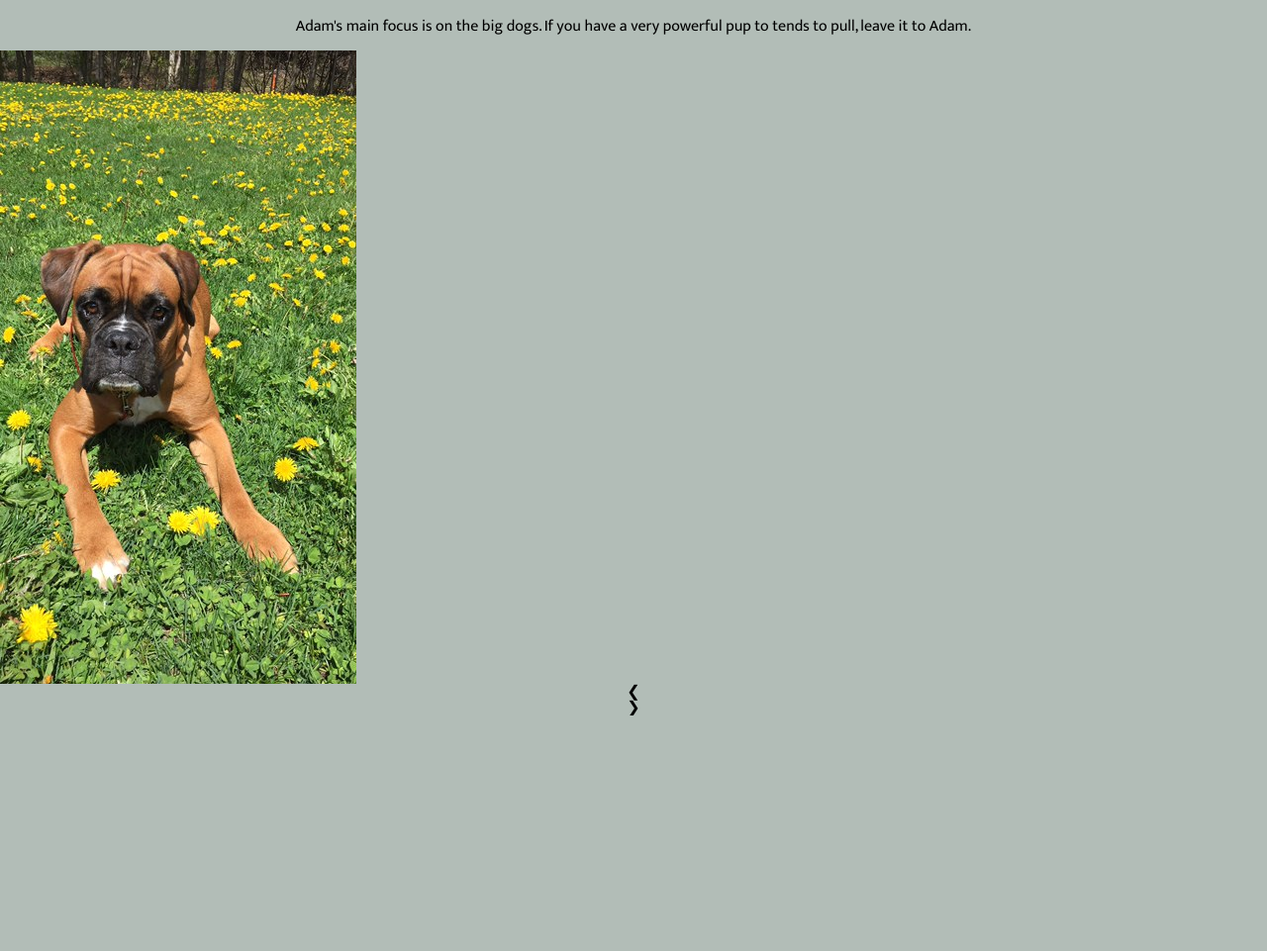
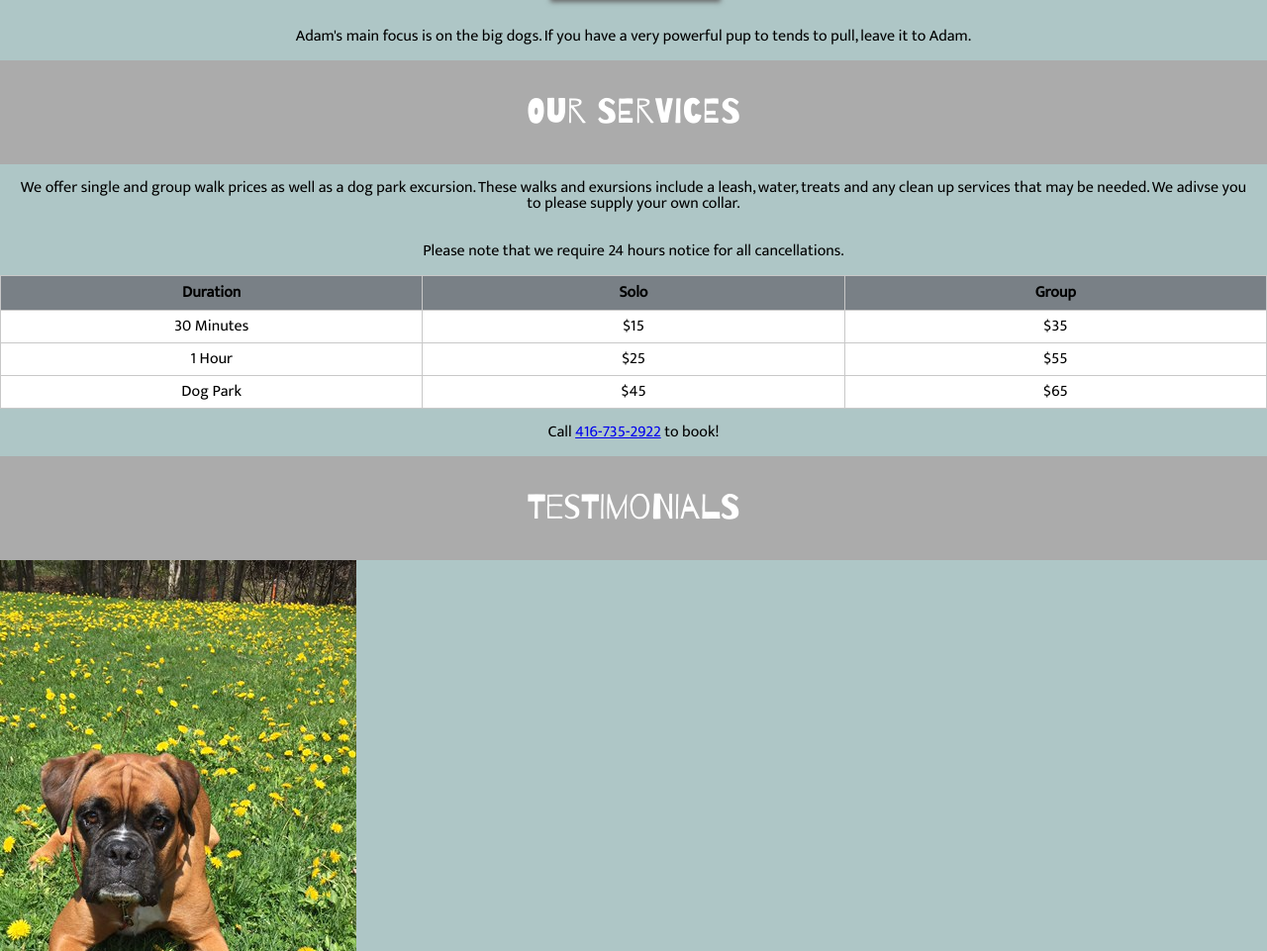
Before and after one commit to Biancagiorgio/final-project, a plain HTML site: page info.html in a window 1280 px wide. Shown: the part 985-1946 px from the top of the page at 99% size. Before the commit the page ends 1708 px from the top, so only its background shows below. Drawn offline with Linux system fonts and the light colour scheme.

Commit message:
edited info page

```diff
--- a/info.css
+++ b/info.css
@@ -14,8 +14,9 @@ header {
   text-align: center;
   font-size: 35px;
   font-family: 'Barrio';
-  color: #440D00;
+  color: white;
   padding: 1em 0 1em;
+  background-color: #ABABAB;
 }
 
 
@@ -28,12 +29,13 @@ p {
 
 body{
   text-align: center;
-  background-color: #B2BDB7;
+  background-color: #AEC6C6;
 }
 
 .michele img {
   max-width: 500px;
   margin-bottom: 10px;
+  margin-top: 10px;
   max-height: 200px;
   box-shadow: 2px 0px 5px 2px #666;
 }
@@ -56,6 +58,37 @@ body{
   margin-top: 1em;
 }
 
+.services table, .services th, .services td {
+  border: 1px solid #c8c8c8;
+  font-family: 'MuktaVaani';
+}
+
+.services table {
+  width: 100%;
+  background-color: #FFFFFF;
+}
+
+.services th {
+  background: #798086;
+  text-align: center;
+  font-weight: bold;
+  padding: 9px 0;
+}
+
+.services td {
+  width: 33%;
+  text-align: center;
+  padding: .5em;
+}
+
+..services td:first-child {
+  text-align: left;
+}
+
+.services tr:hover {
+  background-color: #2BA7A8;
+}
+
 
 .mySlides img{
   max-width: 100%;
--- a/info.html
+++ b/info.html
@@ -39,6 +39,70 @@
   </p>
 </div>
 </body>
+
+
+<header>
+  <a id="services"> Our Services </a>
+</header>
+
+
+<article>
+    <p>
+    We offer single and group walk prices as well as a dog park excursion.
+    These walks and exursions include a leash, water, treats and any clean up services
+    that may be needed.
+
+    We adivse you to please supply your own collar.
+    </p>
+
+    <p>
+      Please note that we require 24 hours notice for all cancellations.
+    </p>
+
+
+  </article>
+
+
+<a name="Our services"></a>
+<section class="services">
+
+<table>
+  <thead>
+    <tr>
+      <th>Duration</th>
+      <th>Solo</th>
+      <th>Group</th>
+    </tr>
+  </thead>
+  <tbody>
+    <tr>
+      <td>30 Minutes</td>
+      <td>$15</td>
+      <td>$35</td>
+    </tr>
+    <tr>
+      <td>1 Hour</td>
+      <td>$25</td>
+      <td>$55</td>
+    </tr>
+    <tr>
+      <td>Dog Park</td>
+      <td>$45</td>
+      <td>$65</td>
+    </tr>
+  </tbody>
+</table>
+</section>
+
+<article>
+<p id="banner_text_2">
+  Call <a href="tel:4167352922">416-735-2922</a> to book!
+</p>
+</article>
+
+<header>
+  <a id="testimonials"> Testimonials </a>
+</header>
 
 
   <div class="slideshow">
--- a/style.css
+++ b/style.css
@@ -12,8 +12,8 @@
 
 
 h1 {
- background-color: #440D00;
- color: white;
+ background-color: #798086;
+ color: #AEC6C6;
  display: block;
  max-width: 100%;
  padding: 1em;
@@ -27,9 +27,11 @@ header {
 }
 
 img{
-  max-width: 100%;
   margin-bottom: 2em;
+  max-width: 90%;
+  padding: 1em;
 }
+
 
 article {
   max-width: 100%;
@@ -44,11 +46,11 @@ article {
   text-decoration: none;
   font-family: 'Barrio';
   font-size: 20px;
-  background-color: #3B341F;
+  background-color: #AEC6C6;
   color: white;
   display: block;
-  margin: 1em 0 1em;
   padding-top: 1em;
+  padding-bottom: 1em;
 }
 
 .copyright {
@@ -57,19 +59,20 @@ font-size: 10px;
 
 footer {
   font-size: 10px;
-  background-color: #A5CBC3;
+  background-color: #ABABAB;
   max-width: 100%;
-  padding: 1em 1em;
+  padding: 1em;
 }
 
 nav ul {
-  padding-top: 1em;
+  padding-top: 0.5em;
+  padding-bottom: 0.5em;
   list-style: none;
   display: flex;
   justify-content: space-around;
   max-width: 100%;
   font-size: 16px;
-  background-color: #3B341F;
+  background-color: #ABABAB;
 }
 
 nav ul li {
@@ -82,4 +85,5 @@ nav ul li {
 .navlink {
   color: white;
   text-decoration: none;
+
 }
```
Also changed, not shown: index.html (+5 -9 lines), pictures/paw.png (renamed from pictures/animal-paw-print.png).
